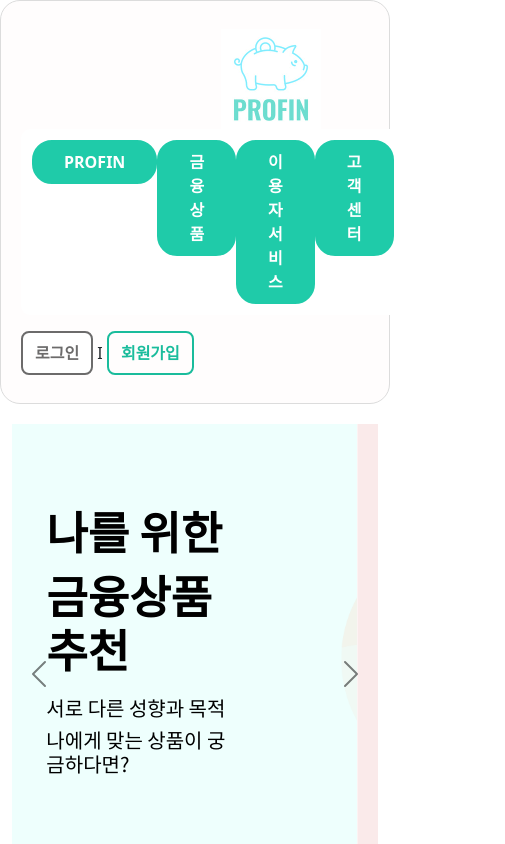
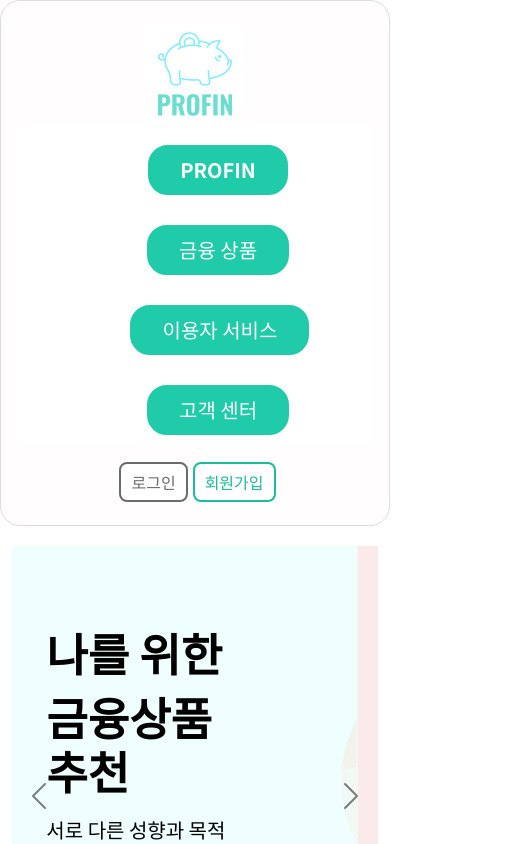
Before and after one commit to corosica/PROFIN, a Vue app in the folder final_pjt_front/: page / in a window 390 px wide. Shown: the top 844 px of the page, 505 px wide, since content can reach past the window. Built offline with nearby package versions, Linux system fonts and the light colour scheme.

Commit message:
App 전역 네비바 css 및 정렬

```diff
--- a/final_pjt_front/src/App.vue
+++ b/final_pjt_front/src/App.vue
@@ -38,14 +38,17 @@
             </li>
           </ul>
         </div>
-        <div v-if="!islogin">
-          <RouterLink :to="{ name: 'Login' }"><button class="btn-profile">로그인</button></RouterLink> I
-          <RouterLink :to="{ name: 'Signup' }"><button class="btn-logout">회원가입</button></RouterLink>
+        <div class="auth-buttons">
+          <div v-if="!islogin" class="auth-buttons-group">
+            <RouterLink :to="{ name: 'Login' }"><button class="btn-profile">로그인</button></RouterLink>
+            <RouterLink :to="{ name: 'Signup' }"><button class="btn-logout">회원가입</button></RouterLink>
+          </div>
+          <div v-else class="auth-buttons-group">
+            <button type="button" class="btn-profile" @click="profile">회원 정보</button>
+            <button type="button" class="btn-logout" @click="logout">로그아웃</button>
+          </div>
         </div>
-        <div v-else>
-          <button type="button" class="btn-profile" @click="profile">회원 정보</button> I
-          <button type="button" class="btn-logout" @click="logout">로그아웃</button>
-        </div>
+
       </nav>
     </header>
     <main class="main-content">
@@ -107,6 +110,12 @@ const profile = () => {
 </script>
 
 <style scoped>
+@import url('https://fonts.googleapis.com/css2?family=Noto+Sans+KR:wght@400;700;900&display=swap');
+
+* {
+  font-family: 'Noto Sans KR', sans-serif; /* 전역 폰트 적용 */
+}
+
 .app-container {
   display: flex;
   flex-direction: column;
@@ -117,7 +126,7 @@ const profile = () => {
   background-color: #fffdfd;
   border: 1px solid #dcdcdc;
   border-radius: 20px;
-  padding: 20px;
+  padding: 15px;
   margin-bottom: 20px;
 }
 
@@ -125,6 +134,7 @@ const profile = () => {
   display: flex;
   justify-content: space-between;
   align-items: center;
+  flex-wrap: wrap;
 }
 
 .nav-links-wrapper {
@@ -134,27 +144,28 @@ const profile = () => {
 }
 
 .nav-links {
-  list-style: none; /* 기본 리스트 스타일 제거 */
+  list-style: none;
   display: flex;
   justify-content: space-around;
   width: 100%;
   max-width: 1300px;
-  padding: 10px;
   background-color: #ffffff;
   border: 1px solid #ffffff;
   border-radius: 8px;
-  margin-right: 100px;
 }
 
 .nav-link-box {
-  padding: 8px 30px;
+  padding: 10px 20px;
   background-color: #1fcba9;
   border-radius: 20px;
+  margin: 20px;
   text-decoration: none;
   color: #ffffff;
-  font-weight: bold;
+  font-size: 20px;
   border: 2px solid #1fcba9;
-  cursor: pointer; /* 버튼 스타일 일관성 */
+  margin-left: 5%;
+  width: 100%;
+  cursor: pointer;
 }
 
 .nav-link-box:hover {
@@ -167,12 +178,13 @@ const profile = () => {
 .logo-container {
   display: flex;
   align-items: center;
+  margin-left: 8%;
   transition: 0.3s;
 }
 
 .logo {
   max-height: 100px;
-  margin-left: 200px;
+  width: auto;
 }
 
 /* 드롭다운 메뉴 스타일 */
@@ -188,22 +200,21 @@ const profile = () => {
 .dropdown {
   display: none;
   position: absolute;
-  background-color: #ffffff; /* 드롭다운 배경색 통일 */
+  background-color: #ffffff;
   width: 100%;
   box-shadow: 0px 8px 16px 0px rgba(0,0,0,0.2);
   z-index: 1;
   border-radius: 8px;
   padding: 0;
   text-align: center;
-  list-style: none; /* 기본 리스트 스타일 제거 */
 }
 
 .dropdown li {
-  list-style: none; /* 리스트 스타일 제거 */
+  list-style: none;
 }
 
 .dropdown li a {
-  color: #1abc9c; /* 드롭다운 링크 색상 통일 */
+  color: #1abc9c;
   padding: 12px 16px;
   text-decoration: none;
   display: block;
@@ -211,21 +222,37 @@ const profile = () => {
 }
 
 .dropdown li a:hover {
-  background-color: #1fcba9; /* 드롭다운 호버 색상 통일 */
-  color: #ffffff; /* 호버 시 글자 색상 통일 */
+  background-color: #1fcba9;
+  color: #ffffff;
   border-radius: 8px;
 }
 
 /* 버튼 스타일 */
+.auth-buttons {
+  display: flex;
+  align-items: center;
+  margin-right: 5%;
+}
+
+.auth-buttons-group {
+  display: flex;
+  align-items: center;
+}
+
+.btn-profile,
+.btn-logout {
+  padding: 8px 12px;
+  border-radius: 8px;
+  font-weight: 500;
+  cursor: pointer;
+  transition: background-color 0.3s, color 0.3s;
+  margin-left: 10px; /* 버튼 간의 간격을 동일하게 설정 */
+}
+
 .btn-profile {
-  padding: 8px 12px;
   background-color: #ffffff;
-  border-radius: 8px;
   border: 2px solid #6c6b6b;
   color: #6c6b6b;
-  font-weight: bold;
-  cursor: pointer;
-  transition: background-color 0.3s, color 0.3s;
 }
 
 .btn-profile:hover {
@@ -235,14 +262,9 @@ const profile = () => {
 }
 
 .btn-logout {
-  padding: 8px 12px;
   background-color: transparent;
-  border-radius: 8px;
   border: 2px solid #1abc9c;
   color: #1abc9c;
-  font-weight: bold;
-  cursor: pointer;
-  transition: background-color 0.3s, color 0.3s;
 }
 
 .btn-logout:hover {
@@ -253,4 +275,48 @@ const profile = () => {
 .main-content {
   flex-grow: 1;
 }
+
+/* 반응형 웹 디자인 */
+@media (max-width: 768px) {
+  .nav-links {
+    flex-direction: column;
+    align-items: center;
+    margin-right: 0;
+  }
+
+  .nav-link-box {
+    margin-bottom: 10px;
+  }
+
+  .logo-container {
+    margin-left: 0;
+    justify-content: center;
+    width: 100%;
+  }
+
+  .navbar {
+    justify-content: center;
+  }
+
+  .auth-buttons {
+    margin-right: 0;
+    justify-content: center;
+  }
+
+  .btn-profile,
+  .btn-logout {
+    margin-left: 5px; /* 모바일 환경에서는 간격을 조금 더 좁게 설정 */
+  }
+}
+
+@media (max-width: 480px) {
+  .nav-link-box {
+    padding: 8px 20px;
+  }
+
+  .btn-profile,
+  .btn-logout {
+    padding: 6px 10px;
+  }
+}
 </style>
```
